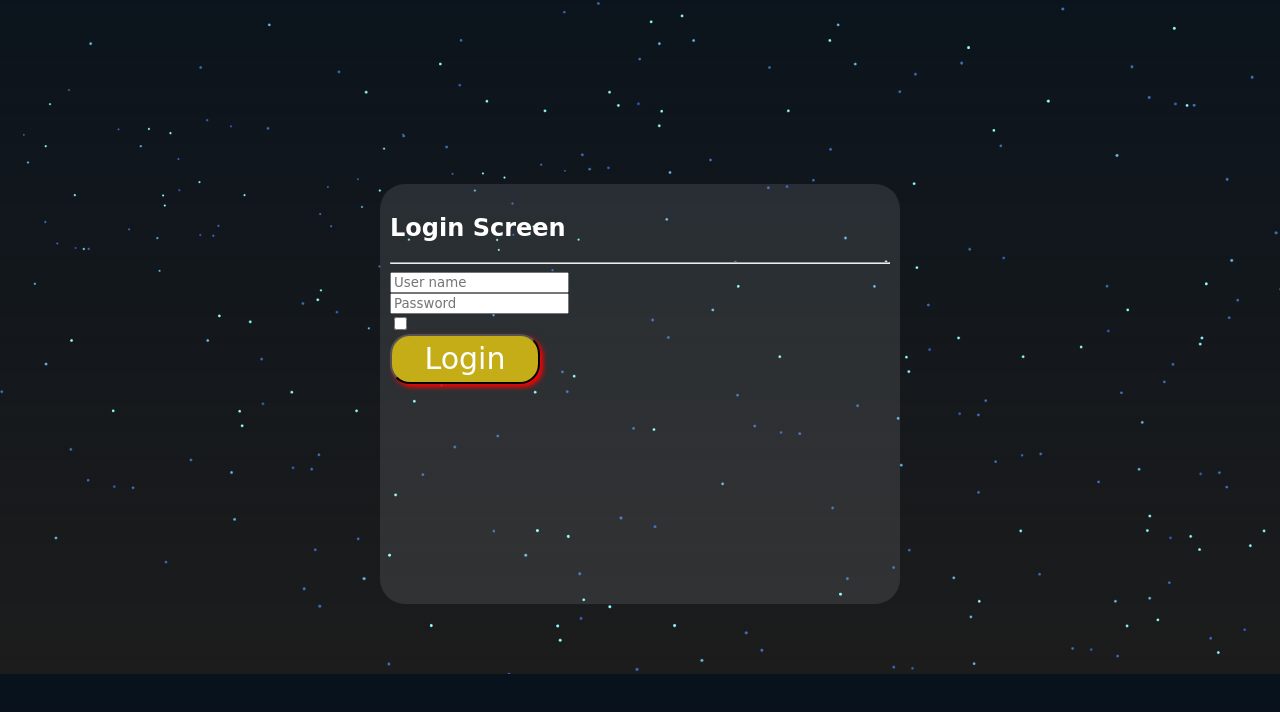
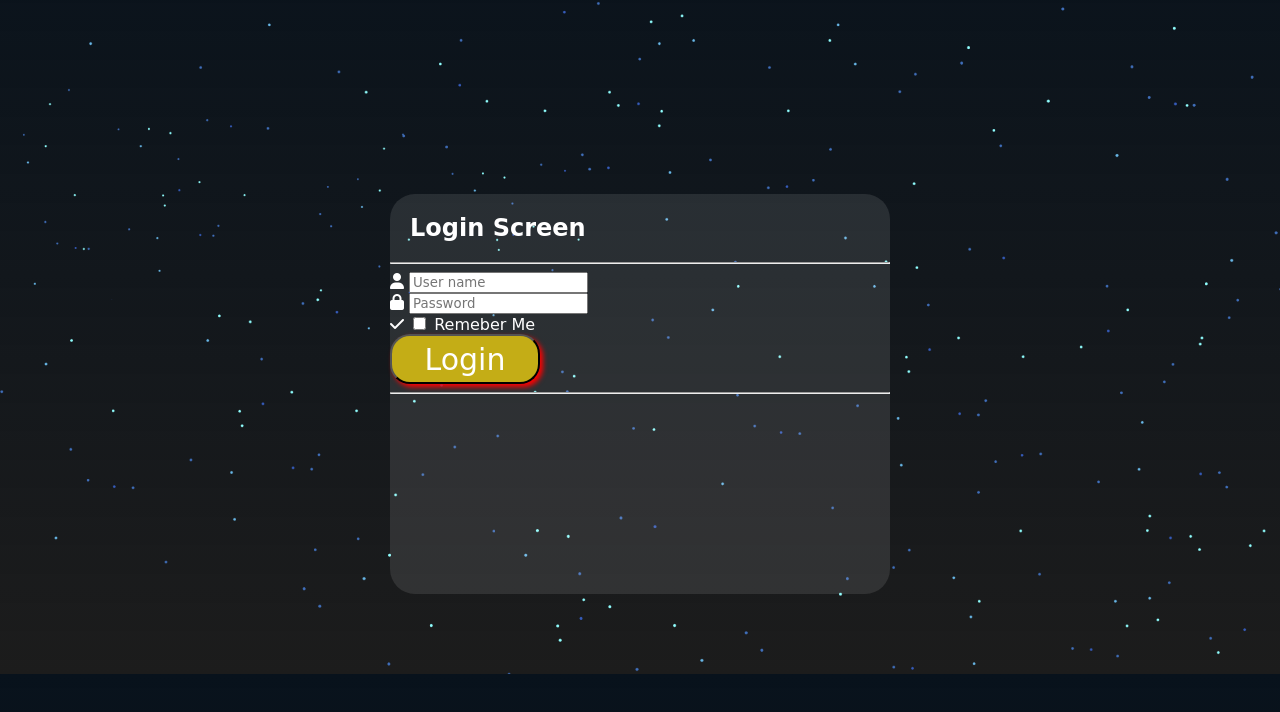
Before and after one commit to ZakaDev22/PizzaLogingScreen, a plain HTML site: page index.html in a window 1280 px wide. Shown: the part 126-838 px from the top of the page. Drawn offline with Linux system fonts and the light colour scheme.

Commit message:
Fix Bugs - Strat In Form Data

```diff
--- a/content.css
+++ b/content.css
@@ -14,8 +14,12 @@ form {
     width: 500px;
     height: 400px;
     background-color: rgba(255,255,255, 0.1);
+    border-radius: 25px;
+}
+
+form h2 {
     padding: 10px;
-    border-radius: 25px;
+    margin: 10px;
 }
 
 .content form #loging {
--- a/index.html
+++ b/index.html
@@ -11,6 +11,7 @@
     <link rel="stylesheet" href="NavLeftSide.css">
     <link rel="stylesheet" href="NavRightSide.css">
     <link rel="stylesheet" href="content.css">
+    <link rel="stylesheet" href="https://cdnjs.cloudflare.com/ajax/libs/font-awesome/6.4.0/css/all.min.css">
 </head>
 
 <body>
@@ -65,21 +66,29 @@
                 <hr>
                 <div class="info">
 
-                    <div>
+                    <div class="user-data">
+                        <i class="fa-solid fa-user"></i>
                         <input type="text" placeholder="User name">
                     </div>
-                    <div>
+                    <div class="password-data">
+                        <i class="fa-solid fa-lock"></i>
                         <input type="password" placeholder="Password">
                     </div>
-                </div>
-                <div class="valid">
 
                     <div>
-                        <input type="checkbox" name="RemeberMe" id="">
+                        <i class="fa-solid fa-check"></i>
+                        <input id="RemeberMe" type="checkbox" name="RemeberMe" id="">
+                        <label for="RemeberMe">Remeber Me</label>
                     </div>
+                </div>
+                <div class="Loging-box">
                     <div>
                         <button id="loging" type="submit">Login</button>
                     </div>
+                </div>
+                <hr>
+                <div class="create-new">
+
                 </div>
             </form>
         </div>
```
